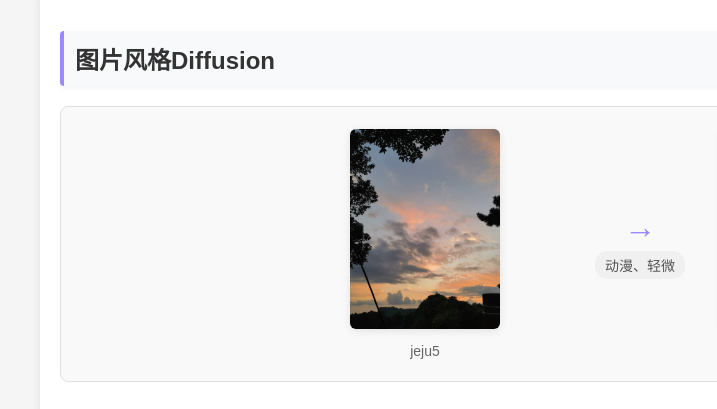
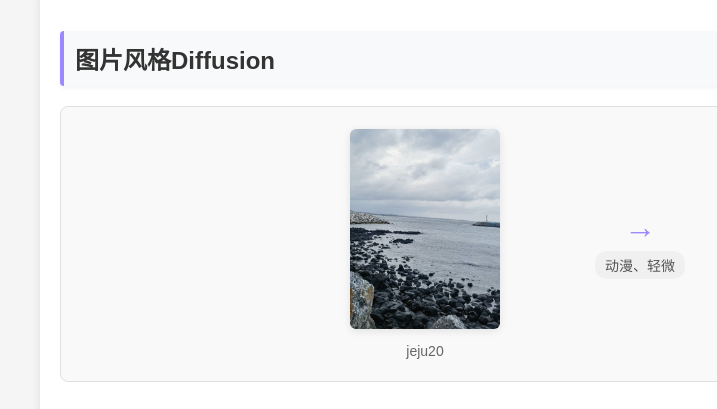
Before and after one commit to Jiale-Zou/birthday-wishes, a website: page Album.html in a window 1280 px wide. Shown: the part 4640-5049 px from the top of the page, 0-717 px from the left. Drawn offline with Linux system fonts and the light colour scheme.

Commit message:
Add files via upload

```diff
--- a/Album.html
+++ b/Album.html
@@ -549,8 +549,8 @@
             <div class="demo-example">
                 <div class="demo-container">
                     <div class="demo-image-container">
-                        <img src="album/jeju/5.jpg" alt="原始图片" class="demo-image">
-                        <div class="demo-caption">jeju5</div>
+                        <img src="album/jeju/20.jpg" alt="原始图片" class="demo-image">
+                        <div class="demo-caption">jeju20</div>
                     </div>
 
                     <div class="demo-arrow">
```
